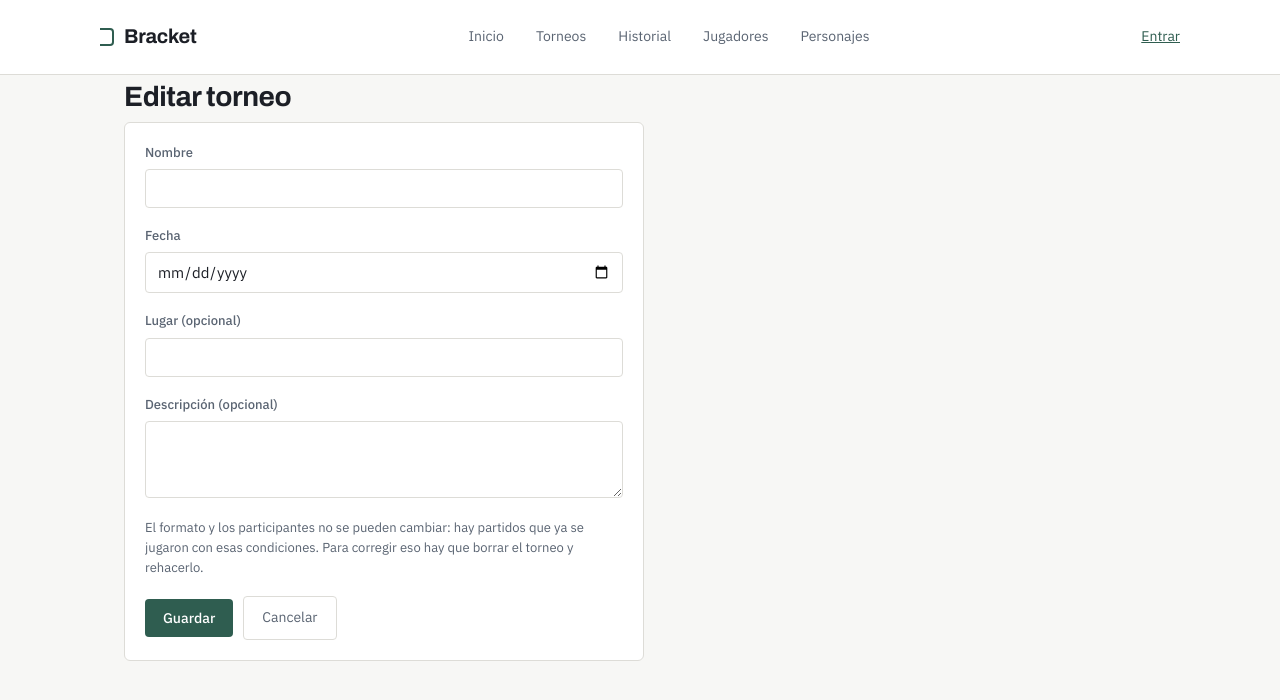
After one commit to PascuaMartinez/bracket_, a Flask app: template frontend/templates/torneos/editar.html in a window 1280 px wide. The commit adds this page. Shown: the top 700 px of the page. Run offline with Flask 3, Linux system fonts and the light colour scheme; the template is opened without the code that fills it, so the values that code supplies are empty.

Commit message:
Permitir editar y eliminar torneos, y corregir el borrado
Cierra el CRUD desde la interfaz. Nace ya protegido: la sesión del commit
anterior aplica desde el principio, en vez de agregar botones
destructivos abiertos y taparlos después.

Solo se editan los datos descriptivos: nombre, fecha, lugar y
descripción. El formato y los participantes quedan fuera a propósito --
con partidos ya jugados, cambiar el formato dejaría el torneo
inconsistente con lo que efectivamente pasó, y sacar a alguien que ya
jugó dejaría resultados huérfanos. El formulario explica por qué, en vez
de que parezca un olvido.

De paso se corrige el borrado, que estaba incompleto: limpiaba los
participantes pero no los partidos ni las vidas, porque esas tablas se
agregaron después. Borrar un torneo con partidos fallaba por la clave
foránea.

Ahora borra de las hojas hacia la raíz -- las vidas cuelgan de la
participación, la participación del torneo -- y todo dentro de una
transacción. Sin eso, un fallo a la mitad dejaría el torneo
parcialmente borrado: sin partidos pero todavía en la lista, o al revés.
Eso es peor que no haberlo borrado.

```diff
--- a/frontend/static/css/style.css
+++ b/frontend/static/css/style.css
@@ -518,3 +518,16 @@ main { padding: 36px 0 64px; }
 }
 
 .ver-password { font-size: 13px; color: var(--graphite); font-weight: 400; }
+
+.campo textarea {
+  font-family: var(--font-texto);
+  font-size: 15px;
+  padding: 9px 11px;
+  border: 1px solid var(--line);
+  border-radius: 4px;
+  background: var(--card);
+  color: var(--ink);
+  resize: vertical;
+}
+
+.campo textarea:focus { outline: none; border-color: var(--pine); }
--- /dev/null
+++ b/frontend/templates/torneos/editar.html
@@ -0,0 +1,43 @@
+{% extends "base.html" %}
+{% block title %}Editar torneo · Bracket{% endblock %}
+
+{% block content %}
+<h1 class="titulo-pagina">Editar torneo</h1>
+
+{% if error %}<div class="aviso-error">{{ error }}</div>{% endif %}
+
+<form method="post" class="panel formulario">
+  <div class="campo">
+    <label for="nombre">Nombre</label>
+    <input type="text" id="nombre" name="nombre" required value="{{ torneo.nombre }}">
+  </div>
+
+  <div class="campo">
+    <label for="fecha">Fecha</label>
+    <input type="date" id="fecha" name="fecha" required value="{{ torneo.fecha }}">
+  </div>
+
+  <div class="campo">
+    <label for="lugar">Lugar <span class="tenue">(opcional)</span></label>
+    <input type="text" id="lugar" name="lugar" value="{{ torneo.lugar or '' }}">
+  </div>
+
+  <div class="campo">
+    <label for="descripcion">Descripción <span class="tenue">(opcional)</span></label>
+    <textarea id="descripcion" name="descripcion" rows="3">{{ torneo.descripcion or '' }}</textarea>
+  </div>
+
+  {# El formato y los participantes no aparecen: cambiarlos con partidos
+     ya jugados dejaría el torneo inconsistente con lo que pasó. #}
+  <p class="ayuda">
+    El formato y los participantes no se pueden cambiar: hay partidos que
+    ya se jugaron con esas condiciones. Para corregir eso hay que borrar el
+    torneo y rehacerlo.
+  </p>
+
+  <div class="acciones">
+    <button type="submit" class="boton">Guardar</button>
+    <a class="boton-secundario" href="{{ url_for('torneo.detalle', torneo_id=torneo.id) }}">Cancelar</a>
+  </div>
+</form>
+{% endblock %}
```
Also changed, not shown: backend/repositories/torneo_repository.py (+29 -8 lines), frontend/routes/torneo_routes.py (+38 -0 lines), frontend/services/torneos.py (+8 -0 lines), frontend/templates/torneos/detalle.html (+15 -3 lines).
